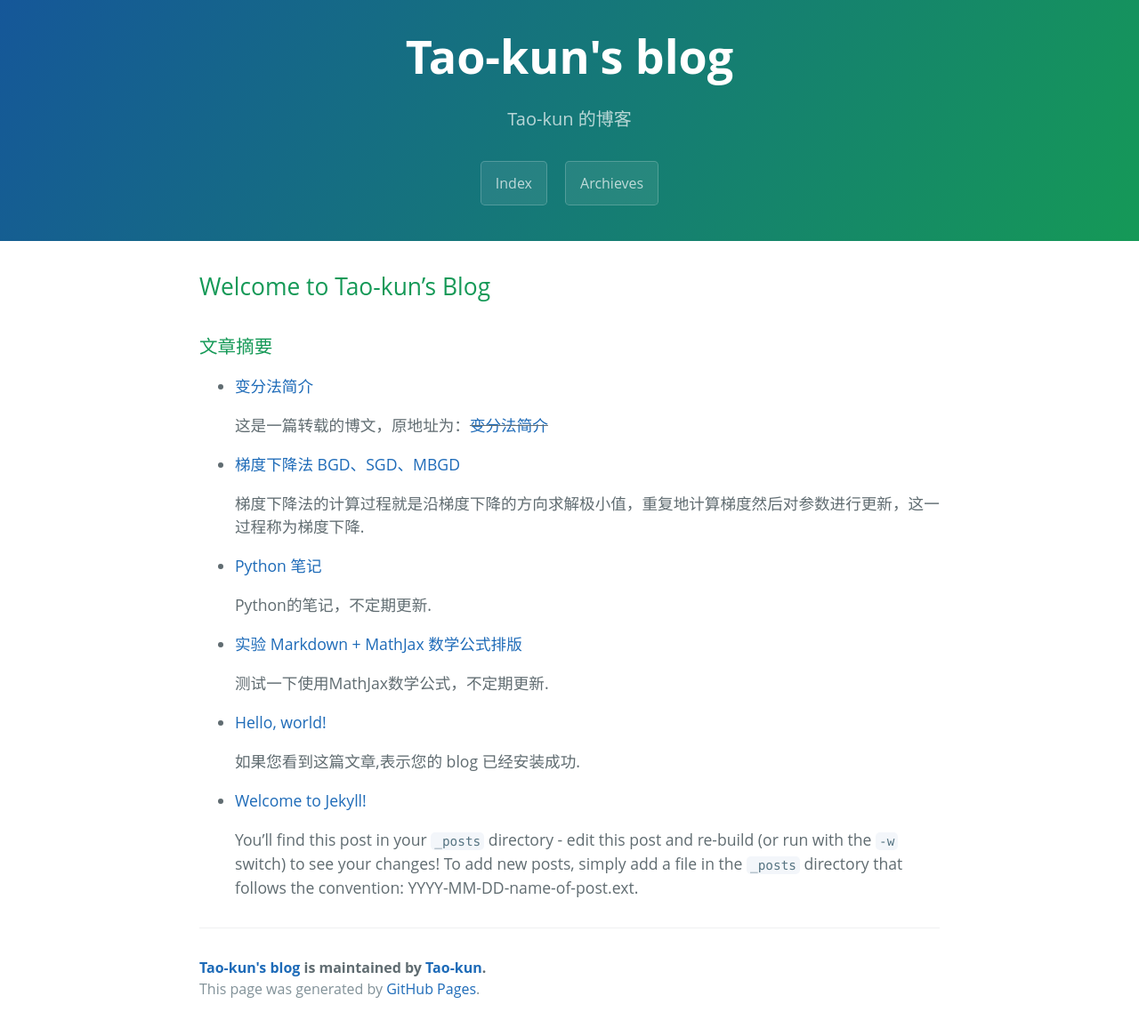
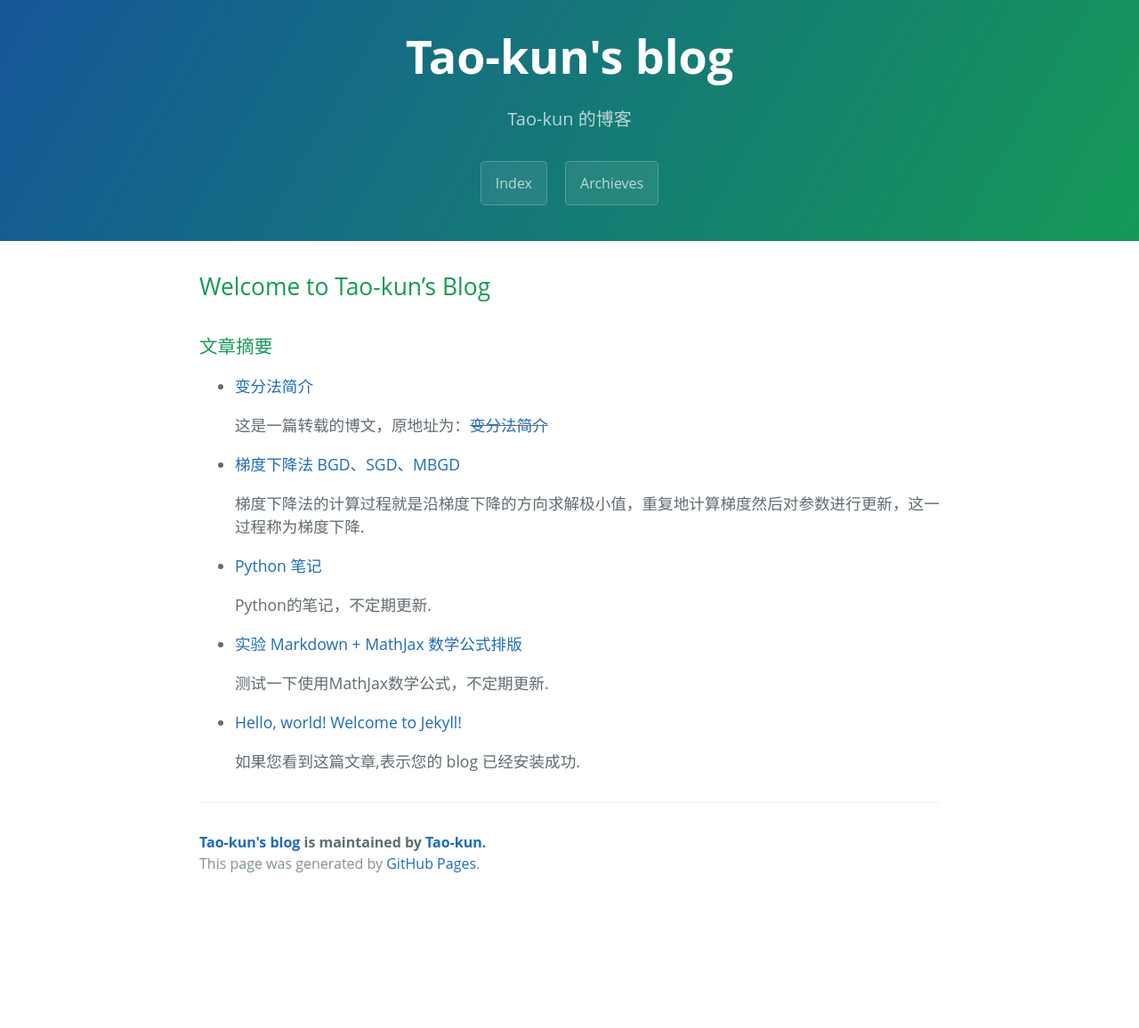
Before and after one commit to Tao-kun/Tao-kun.github.io, a Jekyll site: the page built from index.markdown, in a window 1280 px wide. Shown: the whole page at 89% size. Built offline with Jekyll 4.4.1, drawn with Linux system fonts in a browser that asks for light colours; some web fonts are replaced; after the commit the page ends 1015 px from its top, so only the background shows below that.

Commit message:
精简
sample+hello->hello

```diff
--- a/_posts/2017-04-22-hello-world.markdown
+++ b/_posts/2017-04-22-hello-world.markdown
@@ -1,8 +1,23 @@
 ---
 layout: post
-title:  "Hello, world!"
+title:  "Hello, world! Welcome to Jekyll!"
 date:   2017-04-22 12:25:01 +0800
 tags: [other]
 ---
 
 如果您看到这篇文章,表示您的 blog 已经安装成功.
+
+You'll find this post in your `_posts` directory - edit this post and re-build (or run with the `-w` switch) to see your changes!
+To add new posts, simply add a file in the `_posts` directory that follows the convention: YYYY-MM-DD-name-of-post.ext.
+
+Jekyll also offers powerful support for code snippets:
+
+{% highlight ruby %}
+def print_hi(name)
+  puts "Hi, #{name}"
+end
+print_hi('Tom')
+#=> prints 'Hi, Tom' to STDOUT.
+{% endhighlight %}
+
+Check out the [Jekyll docs](http://jekyll.com.cn/) for more info on how to get the most out of Jekyll. File all bugs/feature requests at Jekyll's GitHub repo.
--- a/_posts/2017-04-22-sample-content.markdown
+++ /dev/null
@@ -1,21 +0,0 @@
----
-layout: post
-title:  "Welcome to Jekyll!"
-date:   2017-04-22 12:25:00 +0800
-tags: [other]
----
-
-You'll find this post in your `_posts` directory - edit this post and re-build (or run with the `-w` switch) to see your changes!
-To add new posts, simply add a file in the `_posts` directory that follows the convention: YYYY-MM-DD-name-of-post.ext.
-
-Jekyll also offers powerful support for code snippets:
-
-{% highlight ruby %}
-def print_hi(name)
-  puts "Hi, #{name}"
-end
-print_hi('Tom')
-#=> prints 'Hi, Tom' to STDOUT.
-{% endhighlight %}
-
-Check out the [Jekyll docs](http://jekyll.com.cn/) for more info on how to get the most out of Jekyll. File all bugs/feature requests at Jekyll's GitHub repo.
```
